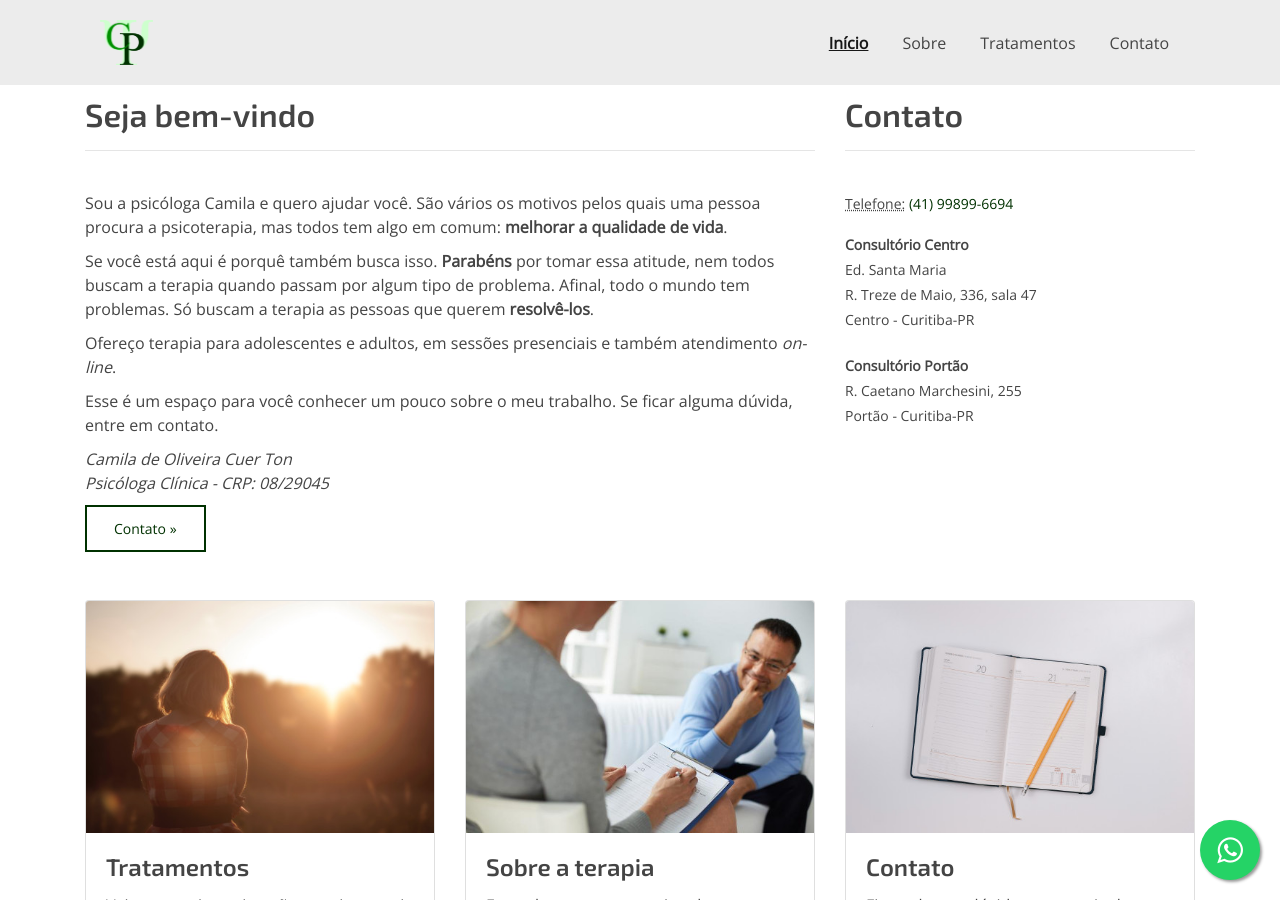
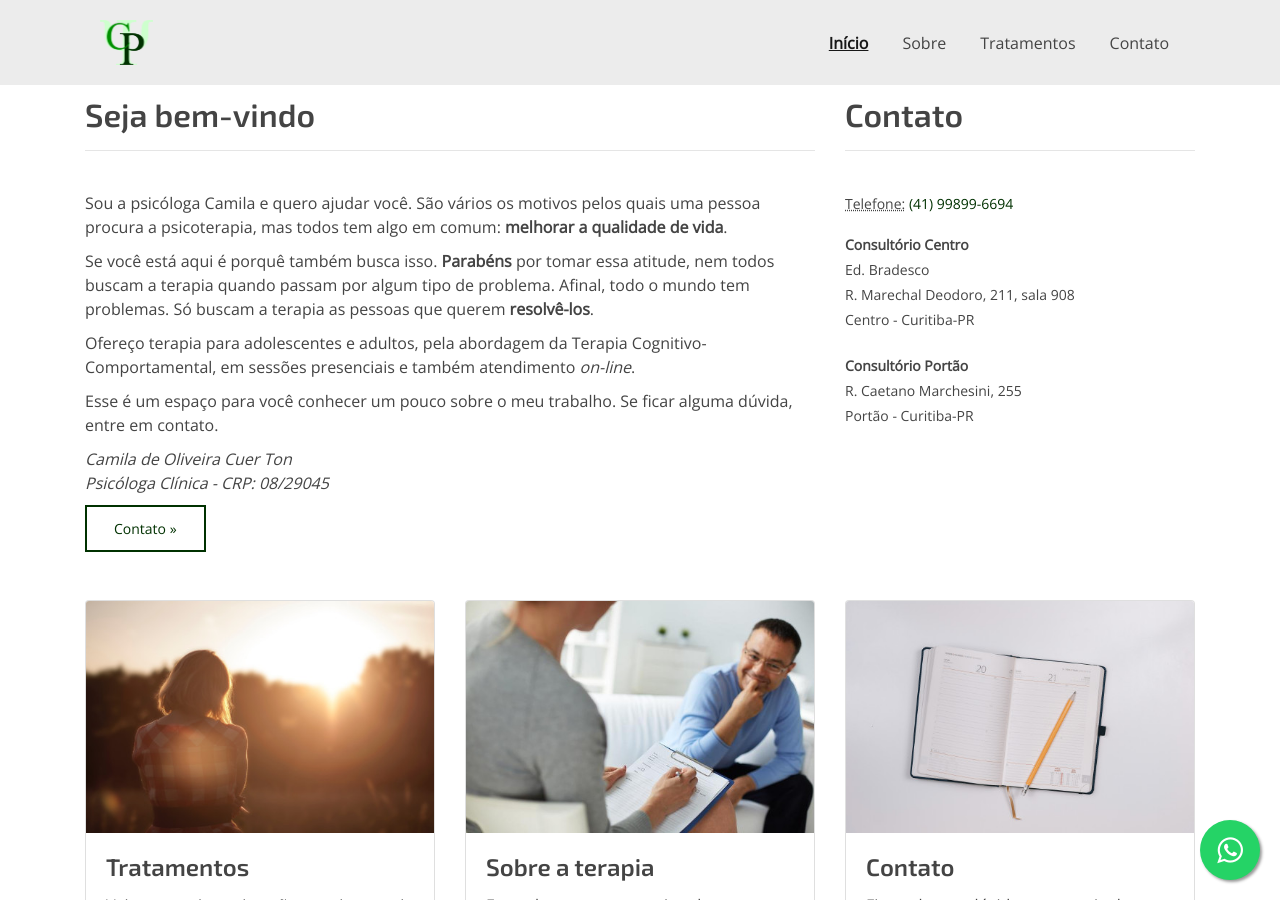
Before and after one commit to thiagoton/website_camila_new, a Jekyll site: the page built from index.html, in a window 1280 px wide and 900 px high, scrolled down 332 px. Built offline with Jekyll 4.4.1, drawn with Linux system fonts in a browser that asks for light colours.

Commit message:
Updating place of work

```diff
--- a/_config.yml
+++ b/_config.yml
@@ -23,8 +23,8 @@ markdown: kramdown
 crp: 08/29045
 phone: (41) 99899-6694
 raw_phone: 41998996694
-end_cons1_a: Ed. Santa Maria
-end_cons1_b: R. Treze de Maio, 336, sala 47
+end_cons1_a: Ed. Bradesco
+end_cons1_b: R. Marechal Deodoro, 211, sala 908
 end_cons1_c: Centro - Curitiba-PR
 
 end_cons2_a: R. Caetano Marchesini, 255
--- a/contato.html
+++ b/contato.html
@@ -73,7 +73,7 @@ navbarSection: contact
                 </div>
                 <div class="col-lg-9">
                     <iframe
-                        src="https://www.google.com/maps/embed?pb=!1m18!1m12!1m3!1d3603.331124888993!2d-49.271318184985795!3d-25.427190983789764!2m3!1f0!2f0!3f0!3m2!1i1024!2i768!4f13.1!3m3!1m2!1s0x94dce413841d918d%3A0x273509a6a1c34422!2sR.%20Treze%20de%20Maio%2C%20336%20-%20Centro%2C%20Curitiba%20-%20PR%2C%2080020-270!5e0!3m2!1spt-BR!2sbr!4v1570636510479!5m2!1spt-BR!2sbr"
+                        src="https://www.google.com/maps/embed?pb=!1m18!1m12!1m3!1d3603.203024736672!2d-49.27253038452597!3d-25.431475083787785!2m3!1f0!2f0!3f0!3m2!1i1024!2i768!4f13.1!3m3!1m2!1s0x94dce46cc034cff5%3A0xa62eea99c589409e!2sR.%20Mal.%20Deodoro%2C%20211%20-%20Centro%2C%20Curitiba%20-%20PR%2C%2080020-320!5e0!3m2!1spt-BR!2sbr!4v1584995698035!5m2!1spt-BR!2sbr"
                         frameborder="0"
                         height="300px"
                         width="100%"
--- a/index.html
+++ b/index.html
@@ -4,7 +4,8 @@ navbar_id: nb_home
 navbarSection: home
 ---
 <div class="row">
-  <div class="col-md-8 mb-5" data-aos="fade" data-aos-once="true" data-aos-duration="{{ site.midAnimDuration }}">
+  <div class="col-md-8 mb-5" data-aos="fade" data-aos-once="true"
+    data-aos-duration="{{ site.midAnimDuration }}">
     <h2>Seja bem-vindo</h2>
     <hr>
     <div class="mb-40"></div>
@@ -15,14 +16,16 @@ navbarSection: home
       por tomar essa atitude, nem todos buscam a terapia quando passam por algum
       tipo de problema. Afinal, todo o mundo tem problemas. Só buscam a terapia
       as pessoas que querem <strong>resolvê-los</strong>.</p>
-    <p>Ofereço terapia para adolescentes e adultos, em sessões presenciais e
+    <p>Ofereço terapia para adolescentes e adultos, pela abordagem da Terapia
+      Cognitivo-Comportamental, em sessões presenciais e
       também atendimento <i>on-line</i>.</p>
     <p>Esse é um espaço para você conhecer um pouco sobre o meu trabalho. Se
       ficar alguma dúvida, entre em contato.</p>
     <p><i>Camila de Oliveira Cuer Ton<br>Psicóloga Clínica - CRP: {{ site.crp }}</i></p>
     <a class="btn btn-common" href="contato.html">Contato &raquo;</a>
   </div>
-  <div class="col-md-4 mb-5" data-aos="fade" data-aos-once="true" data-aos-duration="{{ site.midAnimDuration }}">
+  <div class="col-md-4 mb-5" data-aos="fade" data-aos-once="true"
+    data-aos-duration="{{ site.midAnimDuration }}">
     <h2>Contato</h2>
     <hr>
     <div class="mb-40"></div>
@@ -50,9 +53,11 @@ navbarSection: home
 <!-- /.row -->
 
 <div class="row">
-  <div class="col-md-4 mb-5" data-aos="fade" data-aos-once="true" data-aos-duration="{{ site.midAnimDuration }}">
+  <div class="col-md-4 mb-5" data-aos="fade" data-aos-once="true"
+    data-aos-duration="{{ site.midAnimDuration }}">
     <div class="card h-100">
-      <img class="card-img-top" src="img/treatments-480x320.jpg" alt="Descubra sobre os tratamentos">
+      <img class="card-img-top" src="img/treatments-480x320.jpg" alt="Descubra
+        sobre os tratamentos">
       <div class="card-body">
         <h4 class="card-title">Tratamentos</h4>
         <p class="card-text">Veja em quais as situações a psicoterapia pode te
@@ -64,9 +69,11 @@ navbarSection: home
       </div>
     </div>
   </div>
-  <div class="col-md-4 mb-5" data-aos="fade" data-aos-once="true" data-aos-duration="{{ site.midAnimDuration }}">
+  <div class="col-md-4 mb-5" data-aos="fade" data-aos-once="true"
+    data-aos-duration="{{ site.midAnimDuration }}">
     <div class="card h-100">
-      <img class="card-img-top" src="img/therapy-480x320.jpg" alt="Saiba mais sobre a terapia">
+      <img class="card-img-top" src="img/therapy-480x320.jpg" alt="Saiba mais
+        sobre a terapia">
       <div class="card-body">
         <h4 class="card-title">Sobre a terapia</h4>
         <p class="card-text">Entenda uma pouco mais sobre como funciona a
@@ -77,9 +84,11 @@ navbarSection: home
       </div>
     </div>
   </div>
-  <div class="col-md-4 mb-5" data-aos="fade" data-aos-once="true" data-aos-duration="{{ site.midAnimDuration }}">
+  <div class="col-md-4 mb-5" data-aos="fade" data-aos-once="true"
+    data-aos-duration="{{ site.midAnimDuration }}">
     <div class="card h-100">
-      <img class="card-img-top" src="img/contact-480x320.jpg" alt="Entre em contato">
+      <img class="card-img-top" src="img/contact-480x320.jpg" alt="Entre em
+        contato">
       <div class="card-body">
         <h4 class="card-title">Contato</h4>
         <p class="card-text">Ficou alguma dúvida ou gostaria de agendar a sua
--- a/sobre.html
+++ b/sobre.html
@@ -43,7 +43,7 @@ navbarSection: about
         style="width: 250px; border-radius: 50%; padding-top: 30px;">
       <div class="mb-40"></div>
       <!-- Post Content -->
-      <p><strong>Camila Cuer</strong> é psicóloga clínica em Curitiba, formada
+      <p><strong>Camila Cuer</strong> é psicóloga clínica em Curitiba/PR, formada
         pela FAE Centro Universitário. Atualmente, cursa pós-graduação em
         Terapia Cognitivo-Comportamental.</p>
       <p>Realiza atendimento psicológico, com a abordagem da Terapia
@@ -54,7 +54,7 @@ navbarSection: about
       </p>
       <p>Tem experiência no atendimento clínico de adolescentes que se
         automutilam e que já tentaram suicídio e atuou durante 1 ano no
-        Hospital Psiquiátrico Porto Seguro.</p>
+        Hospital Psiquiátrico Porto Seguro, Curitiba/PR</p>
       <hr>
 
     </div>
```
